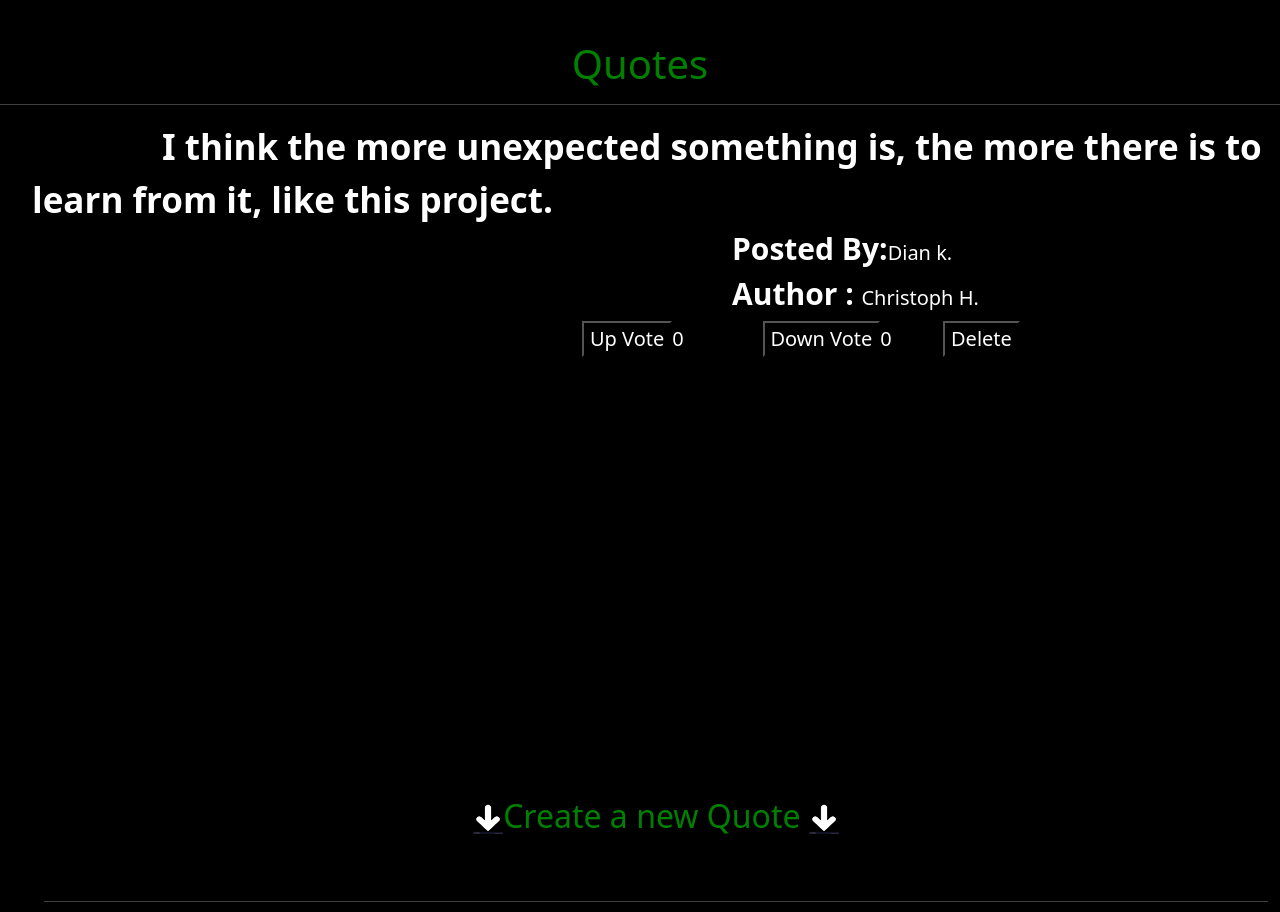
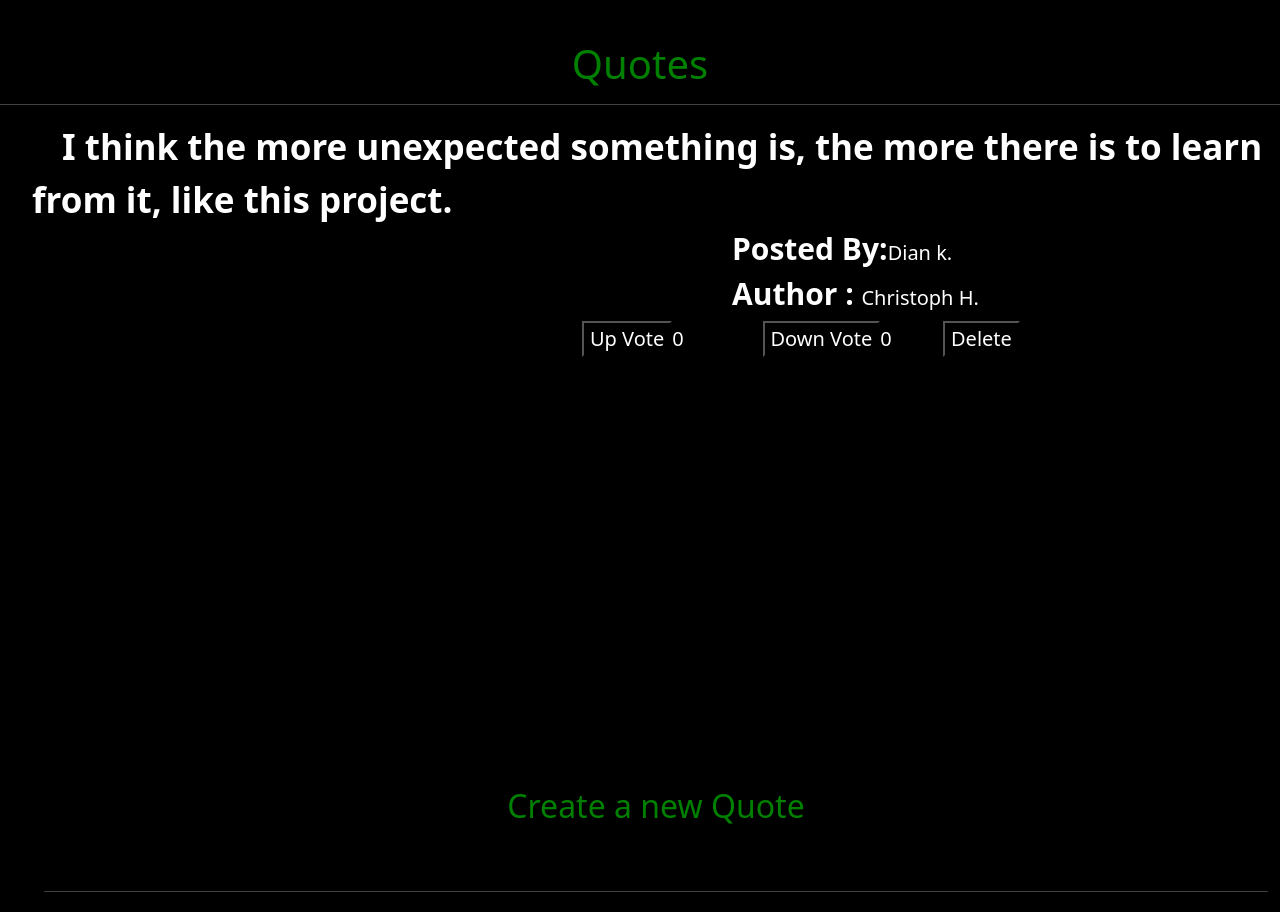
Before and after one commit to diana3664/Quotes, an Angular app: page / in a window 1280 px wide. Shown: the part 160-1072 px from the top of the page. Built offline with nearby package versions, Linux system fonts and the light colour scheme.

Commit message:
remove the arrow images

```diff
--- a/package.json
+++ b/package.json
@@ -31,6 +31,7 @@
     "@angular/compiler-cli": "~11.2.13",
     "@types/jasmine": "~3.6.0",
     "@types/node": "^12.11.1",
+    "angular-cli-ghpages": "^1.0.0-rc.1",
     "codelyzer": "^6.0.0",
     "jasmine-core": "~3.6.0",
     "jasmine-spec-reporter": "~5.0.0",
--- a/src/app/app.module.ts
+++ b/src/app/app.module.ts
@@ -1,7 +1,6 @@
 import { NgModule } from '@angular/core';
 import { BrowserModule } from '@angular/platform-browser';
 import { FormsModule } from '@angular/forms';
-
 
 import { AppRoutingModule } from './app-routing.module';
 import { AppComponent } from './app.component';
@@ -21,6 +20,7 @@ import { QuoteFormComponent } from './components/quote-form/quote-form.component
     BrowserModule,
     AppRoutingModule,
     FormsModule
+
   ],
   providers: [],
   bootstrap: [AppComponent]
--- a/src/app/components/quote-form/quote-form.component.css
+++ b/src/app/components/quote-form/quote-form.component.css
@@ -1,5 +1,5 @@
 h2{
-    padding-top : 40px;
+    padding-top : 30px;
     animation: bounce 2s infinite;
     padding-bottom: 50px;
     color: green;
--- a/src/app/components/quote-form/quote-form.component.html
+++ b/src/app/components/quote-form/quote-form.component.html
@@ -1,5 +1,5 @@
 <div class="container-fluid">
-  <h2 class="text-center"><img clas="h2" src="/assets/images/download.png" >Create a new Quote <img clas="h2" src="/assets/images/download.png" ></h2>
+  <h2 class="text-center">Create a new Quote </h2>
   <hr>
   <form (ngSubmit)="submitQuote()" #QuoteForm='ngForm'>
     <div class="form-group">
--- a/src/app/components/quote/quote.component.css
+++ b/src/app/components/quote/quote.component.css
@@ -4,7 +4,7 @@ h1{
   color: green;
 }
 #style{
-  padding-left: 130px;
+  padding-left: 30px;
   font-size: 35px;
   font-weight: 100px;
 }
```
Also changed, not shown: 1 other file (tests, documents, lock files or other folders).
